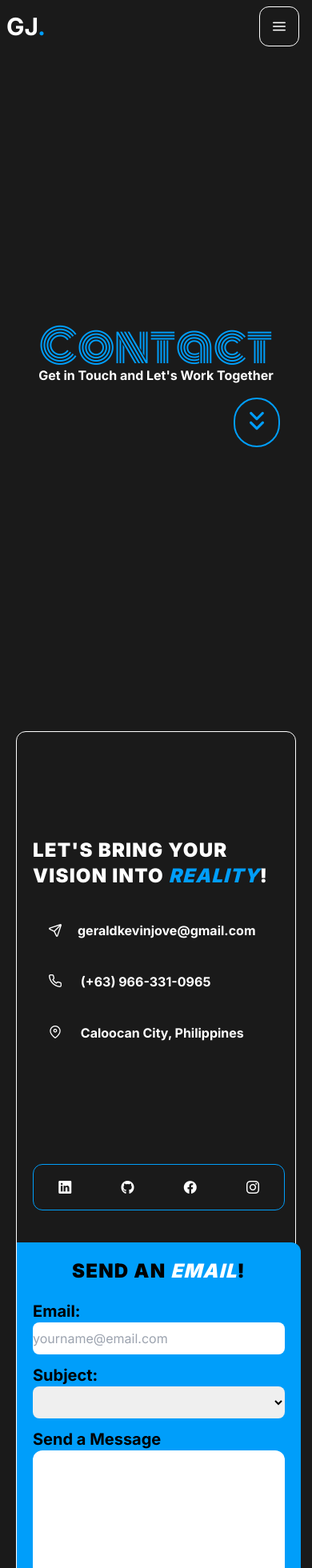
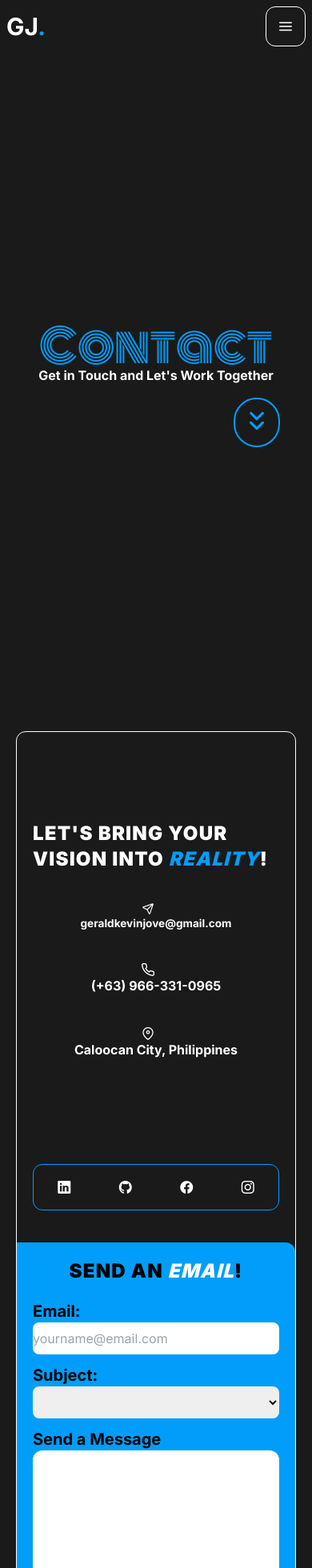
Before and after one commit to geraldjove/gerald-jove, a Vue app: page /contact in a window 390 px wide. Shown: the top 1960 px of the page at 80% size. Built offline with nearby package versions, Linux system fonts and the light colour scheme.

Commit message:
Fixed overflow inside Contact Page and footer alignments

```diff
--- a/src/components/FooterComponent.vue
+++ b/src/components/FooterComponent.vue
@@ -2,7 +2,7 @@
 
 <template>
   <section class="min-h-50px max-w-screen-full bg-[#1a1a1a]">
-    <div class="flex justify-center items-center text-white">
+    <div class="flex flex-wrap justify-center items-center text-white">
       <p>© 2024 Gerald Jove. All rights reserved</p>
       <nav>
         <nav class="ms-5">
--- a/src/components/Navbar.vue
+++ b/src/components/Navbar.vue
@@ -44,7 +44,7 @@ onMounted(() => {
           >GJ<span class="text-[#009efa]">.</span></RouterLink
         >
         <!-- Burger Icons -->
-        <div class="ms-auto sm:hidden block p-2" id="burger">
+        <div class="ms-auto sm:hidden block py-2" id="burger">
           <i
             @click="navToggle"
             :class="[
--- a/src/views/ContactView.vue
+++ b/src/views/ContactView.vue
@@ -15,7 +15,7 @@ const refData = ref({
     subtitle="Get in Touch and Let's Work Together"
     alignment="center"
   />
-  <section class="min-h-[100vh] bg-[#1a1a1a]" id="next-section">
+  <section class="min-h-[100vh] bg-[#1a1a1a] overflow-hidden" id="next-section">
     <div
       class="container min-h-[100vh] mx-auto flex justify-center items-center p-5"
     >
@@ -27,7 +27,7 @@ const refData = ref({
         :duration="1200"
         class="border border-white min-w-full rounded-xl"
       >
-        <div class="grid sm:grid-cols-2">
+        <div class="grid sm:grid-cols-2 grid-cols-1">
           <div class="min-h-[100px] p-5">
             <div
               class="text-white font-bold sm:text-2xl min-h-[500px] flex flex-col justify-center sm:ms-10"
@@ -49,7 +49,7 @@ const refData = ref({
                 :visible-once="{ opacity: 1, y: 0, scale: 1 }"
                 :delay="200"
                 :duration="1200"
-                class="flex items-center p-5"
+                class="flex sm:flex-row flex-col items-center p-5 sm:text-[1.5rem] text-[0.85rem] text-center"
               >
                 <i class="pi pi-send mr-5"></i> geraldkevinjove@gmail.com
               </h1>
@@ -59,7 +59,7 @@ const refData = ref({
                 :visible-once="{ opacity: 1, y: 0, scale: 1 }"
                 :delay="300"
                 :duration="1200"
-                class="p-5"
+                class="flex sm:flex-row flex-col items-center p-5 text-center"
               >
                 <i class="pi pi-phone mr-5"></i> (+63) 966-331-0965
               </h1>
@@ -69,7 +69,7 @@ const refData = ref({
                 :visible-once="{ opacity: 1, y: 0, scale: 1 }"
                 :delay="400"
                 :duration="1200"
-                class="p-5"
+                class="flex sm:flex-row flex-col items-center p-5 text-center"
               >
                 <i class="pi pi-map-marker mr-5"></i> Caloocan City, Philippines
               </h1>
```
